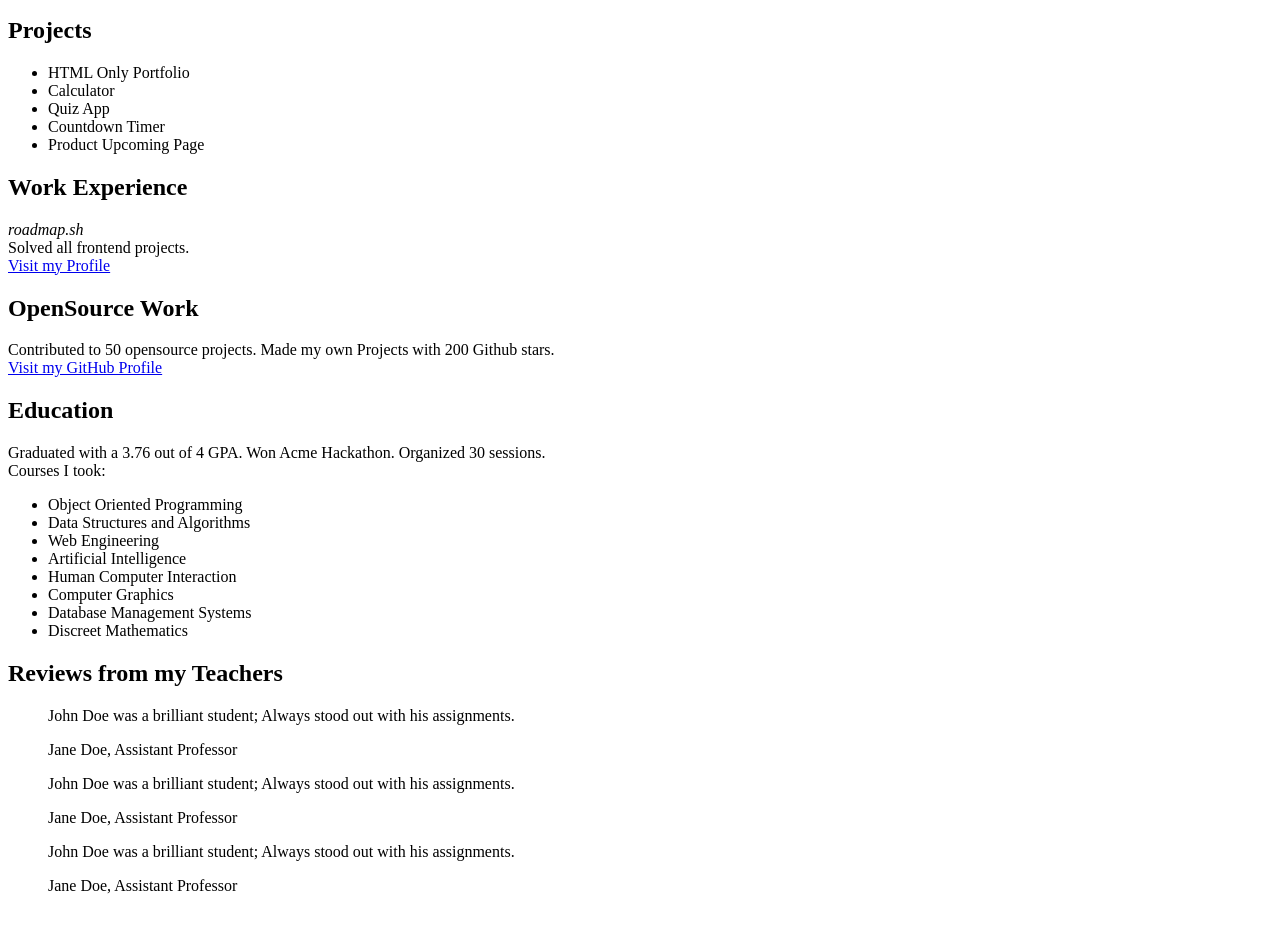
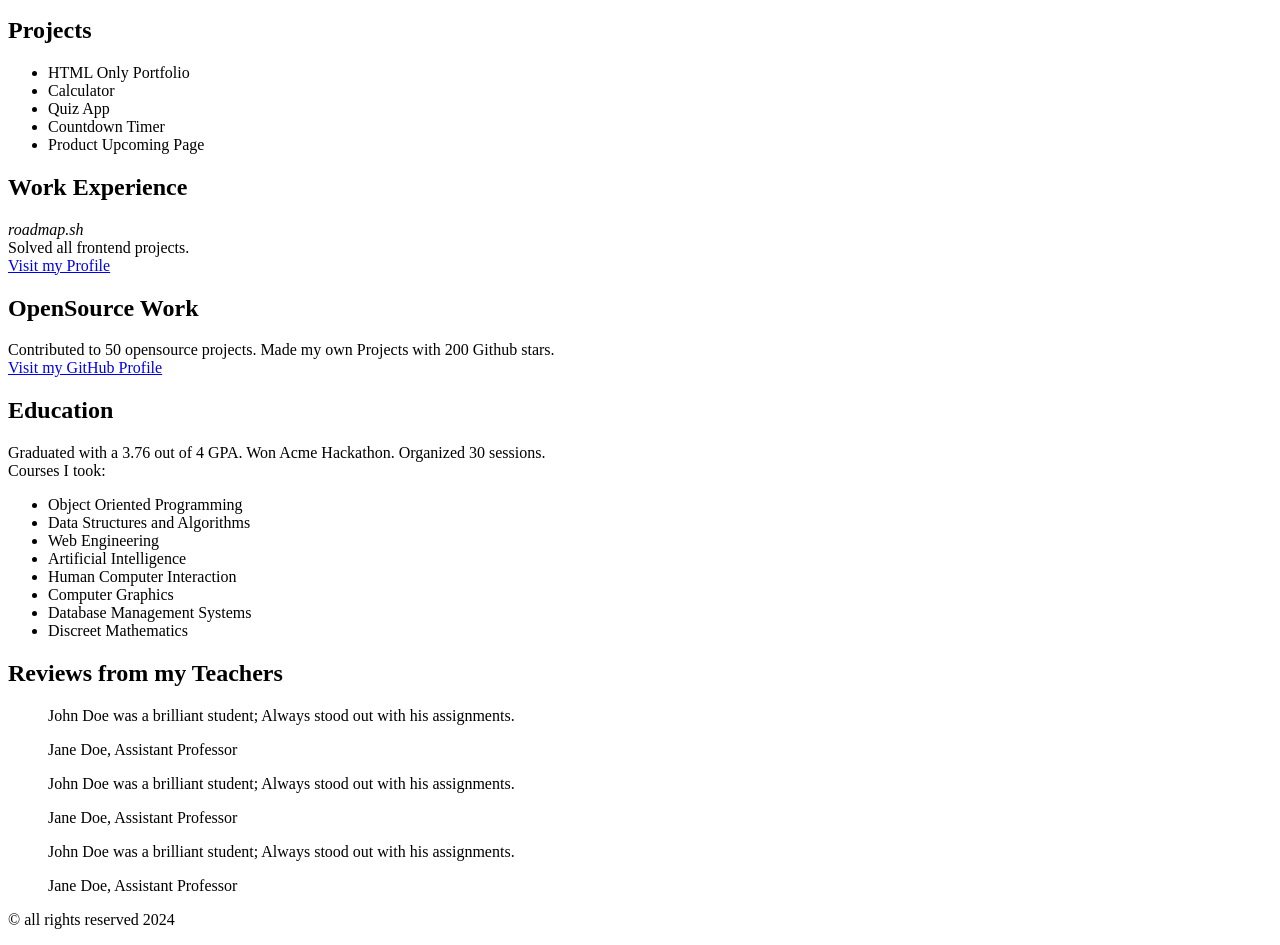
Before and after one commit to ccircuitboard/personal-portfolio, a plain HTML site: page index.html in a window 1280 px wide. Shown: the part 79-1024 px from the top of the page. Before the commit the page ends 990 px from the top, so only its background shows below. Drawn offline with Linux system fonts and the light colour scheme.

Commit message:
Add copyright footer

```diff
--- a/index.html
+++ b/index.html
@@ -78,5 +78,9 @@
             </blockquote>
         </section>
     </main>
+
+    <footer>
+        <p>&copy; all rights reserved 2024</p>
+    </footer>
 </body>
 </html>
```
